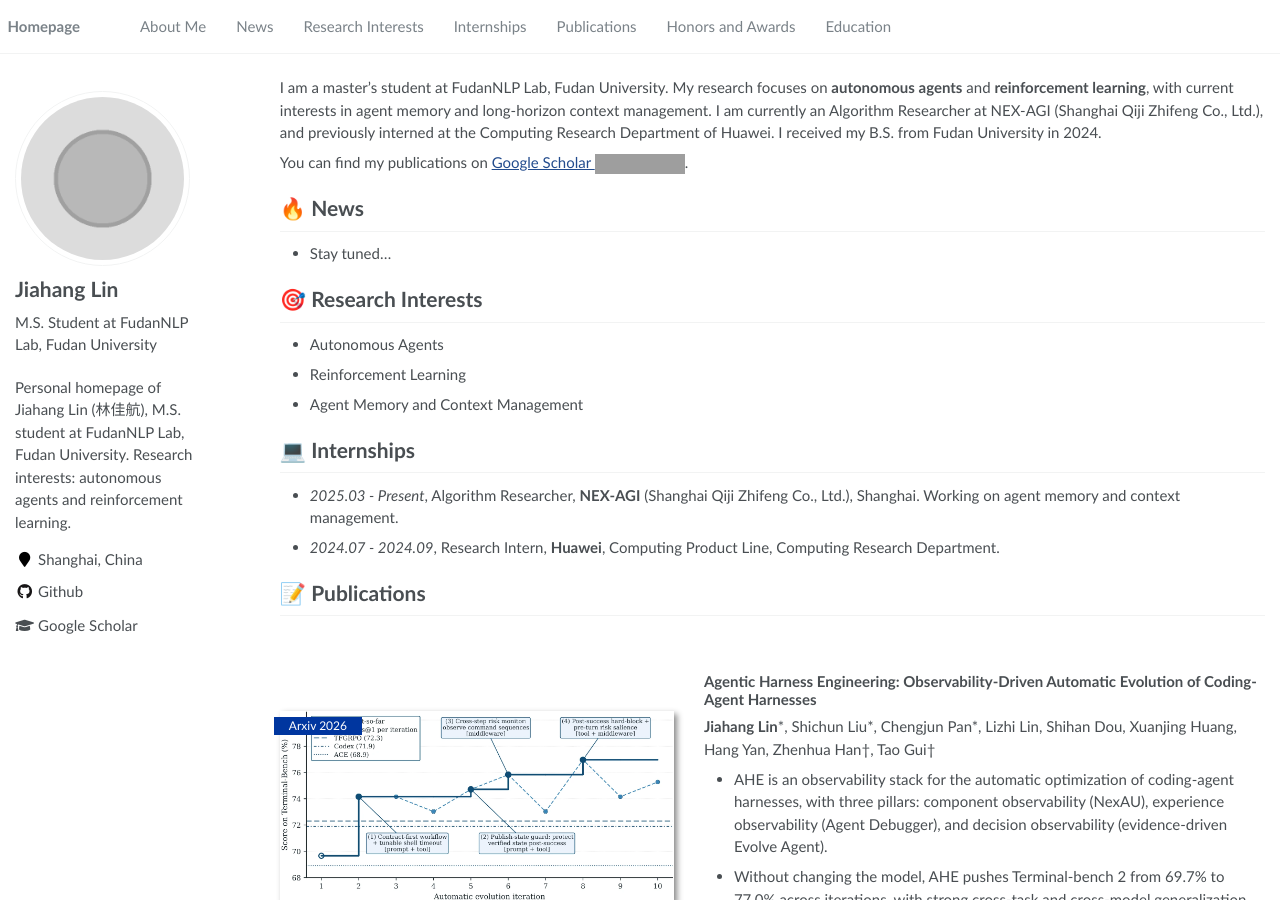
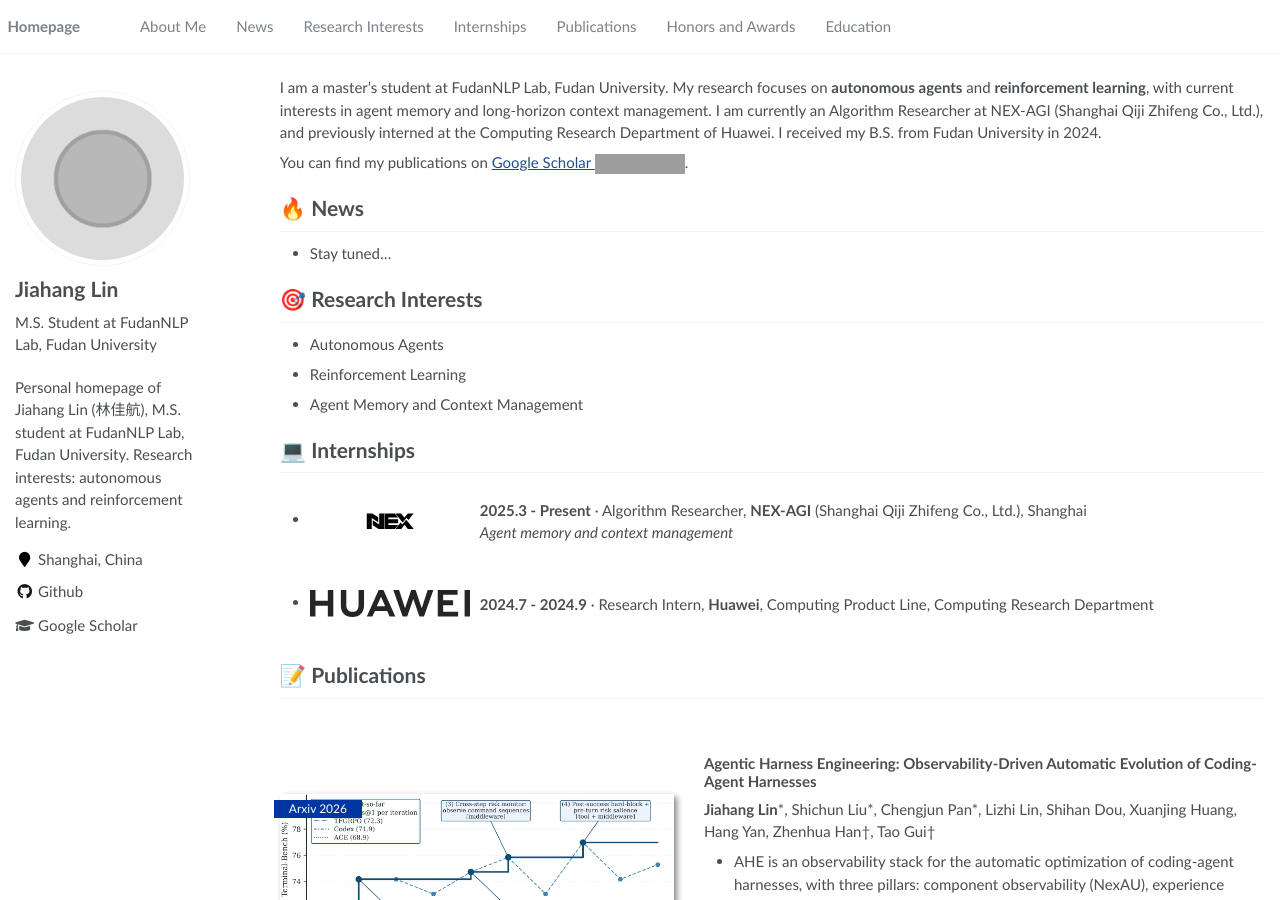
Before and after one commit to Curry09/Curry09.github.io, a Jekyll site: the page built from _pages/about.md, in a window 1280 px wide and 900 px high. Built offline with Jekyll 4.4.1, drawn with Linux system fonts in a browser that asks for light colours; grey boxes are pictures that could not be loaded.

Commit message:
internships: add NEX-AGI and Huawei logos
Match the inline-logo list layout used on Shichun Liu's site so each
internship entry shows the employer wordmark beside the role description.

```diff
--- a/_pages/about.md
+++ b/_pages/about.md
@@ -31,8 +31,8 @@ You can find my publications on <a href='https://scholar.google.com/citations?us
 - Agent Memory and Context Management
 
 # 💻 Internships
-- *2025.03 - Present*, Algorithm Researcher, **NEX-AGI** (Shanghai Qiji Zhifeng Co., Ltd.), Shanghai. Working on agent memory and context management.
-- *2024.07 - 2024.09*, Research Intern, **Huawei**, Computing Product Line, Computing Research Department.
+- <span style="display: inline-flex; align-items: center; justify-content: center; width: 160px; height: 75px; vertical-align: middle; margin-right: 10px;"><img src="../images/NEX.svg" alt="NEX-AGI" style="max-width: 160px; max-height: 50px;"></span><span style="display: inline-block; vertical-align: middle;">**2025.3 - Present** · Algorithm Researcher, **NEX-AGI** (Shanghai Qiji Zhifeng Co., Ltd.), Shanghai<br><em>Agent memory and context management</em></span>
+- <span style="display: inline-flex; align-items: center; justify-content: center; width: 160px; height: 75px; vertical-align: middle; margin-right: 10px;"><img src="../images/huawei.svg" alt="Huawei" style="max-width: 160px; max-height: 50px;"></span><span style="display: inline-block; vertical-align: middle;">**2024.7 - 2024.9** · Research Intern, **Huawei**, Computing Product Line, Computing Research Department</span>
 
 # 📝 Publications
 
```
Also changed, not shown: images/NEX.svg (added), images/huawei.svg (added).
